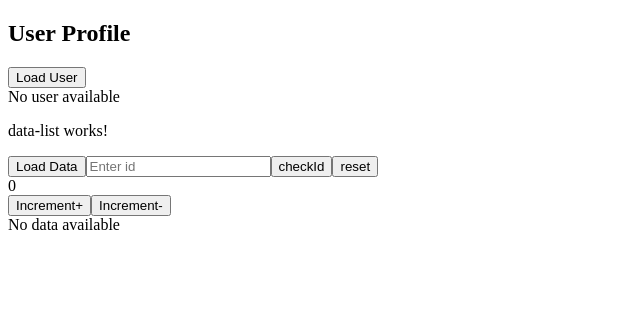
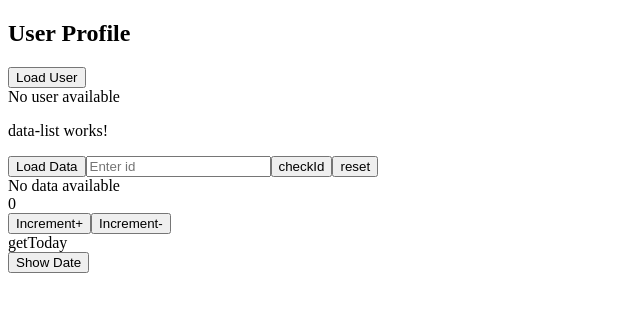
Before and after one commit to InfinityScripter/universal-ang, an Angular app: page / in a window 1280 px wide. Shown: the top 312 px of the page, without its empty margins (0-640 px from the left). Built offline with nearby package versions, Linux system fonts and the light colour scheme.

Commit message:
add fnc check Date

```diff
--- a/src/app/components/data-list/data-list.component.html
+++ b/src/app/components/data-list/data-list.component.html
@@ -4,10 +4,6 @@
 <button (click)="checkId(id)">checkId</button>
 <button (click)="resetData()"> reset</button>
 
-<div>{{count}}</div>
-
-<button (click)="countPlus()">Increment+</button>
-<button (click)="countMinus()">Increment-</button>
 
 <ul *ngIf="data">
   <li *ngFor="let item of data">
@@ -19,3 +15,15 @@
 <div *ngIf="!data">
   No data available
 </div>
+
+
+
+<div>{{count}}</div>
+
+<button (click)="countPlus()">Increment+</button>
+<button (click)="countMinus()">Increment-</button>
+
+
+<div>{{today}}</div>
+
+<button (click)="getToday()">Show Date</button>
--- a/src/app/components/data-list/data-list.component.ts
+++ b/src/app/components/data-list/data-list.component.ts
@@ -12,6 +12,8 @@ export class DataListComponent implements OnInit {
   data: any;
   id: any;
   count: any = 0;
+  today:any = 'getToday';
+
   constructor(private dataService:DataService) { }
 
   showData() {
@@ -24,6 +26,7 @@ export class DataListComponent implements OnInit {
     this.data = null;
     this.id = null;
     this.count = 0;
+    this.today = 'getToday';
   }
 
   checkId(id: any) {
@@ -43,6 +46,11 @@ export class DataListComponent implements OnInit {
     this.count--;
   }
 
+  getToday() {
+    this.today = new Date().toLocaleDateString();
+    return this.today;
+  }
+
   ngOnInit(): void {
 
   }
```
